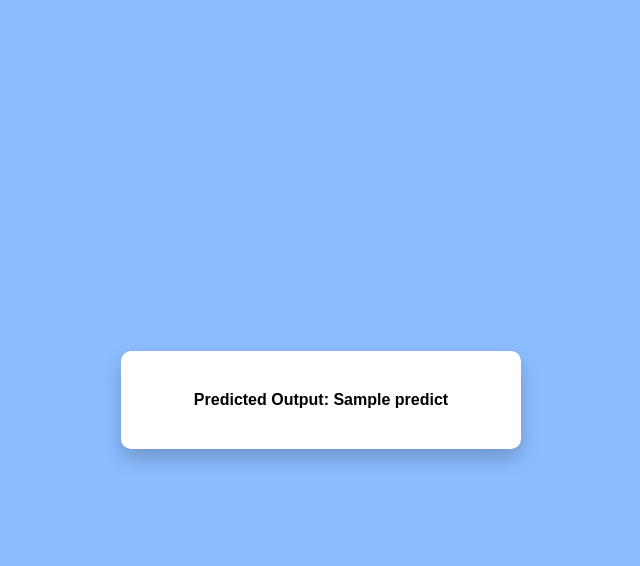
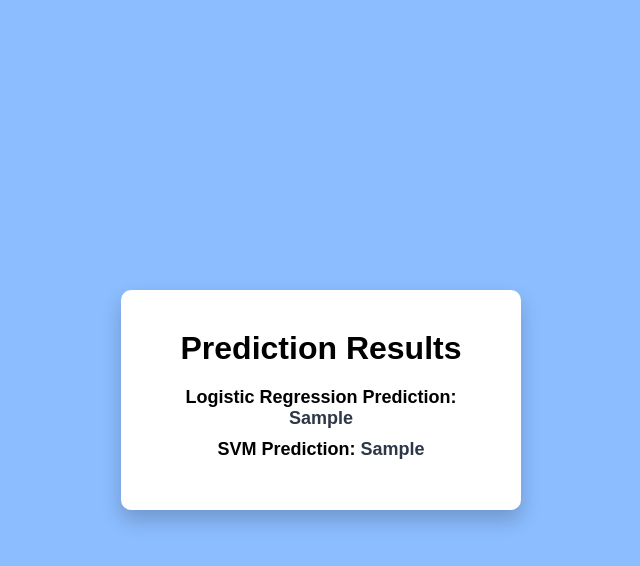
Before and after one commit to MavithaShehar/Banck_ML, a Flask app: template templates/dashboard.html in a window 1280 px wide. Shown: the top 566 px of the page, without its empty margins (319-959 px from the left). Run offline with Flask 3, Linux system fonts and the light colour scheme; the template is opened without the code that fills it: most values are stand-ins (such as "Sample title", 1, 10 or a date in 2020); parts of the project's set-up code (start-up, migrations or seed data) failed here and were passed over.

Commit message:
add LR model

```diff
--- a/app.py
+++ b/app.py
@@ -8,7 +8,7 @@ warnings.filterwarnings('ignore')
 # Load preprocessor and model
 preprocessor = joblib.load("preprocessor.pkl")
 svm_model = joblib.load("svm_model.pkl")
-
+ir_model = joblib.load("lr_model.pkl")
 app = Flask(__name__)
 
 # Define categorical and numerical columns
@@ -39,10 +39,15 @@ def customer_details():
 
 
     manual_transformed = preprocessor.transform(manual_input)
-    prediction = svm_model.predict(manual_transformed)
+    prediction1 = ir_model.predict(manual_transformed)
+    prediction2 = svm_model.predict(manual_transformed)
 
     # return the predicted output as a response
-    return render_template('dashboard.html', predict=prediction[0])
+    return render_template('dashboard.html',
+                       lr_prediction=prediction1[0],
+                       svm_prediction=prediction2[0])
+
+
 
 
 if __name__ == '__main__':
--- a/static/dashboard.css
+++ b/static/dashboard.css
@@ -59,3 +59,13 @@ h1 {
 .btn:hover {
     background: #5a67d8;
 }
+
+.results h4 {
+    margin: 10px 0;
+    font-size: 18px;
+}
+
+.results span {
+    color: #2d3748;
+    font-weight: bold;
+}
--- a/templates/dashboard.html
+++ b/templates/dashboard.html
@@ -5,11 +5,14 @@
     <meta name="viewport" content="width=device-width, initial-scale=1.0">
     <title>Dashboard</title>
     <link rel="stylesheet" href="{{ url_for('static', filename='dashboard.css') }}">
-
 </head>
 <body>
     <div class="dashboard-container">
-        <h4>Predicted Output: {{ predict }}</h4>
+        <h1>Prediction Results</h1>
+        <div class="results">
+            <h4>Logistic Regression Prediction: <span>{{ lr_prediction }}</span></h4>
+            <h4>SVM Prediction: <span>{{ svm_prediction }}</span></h4>
+        </div>
     </div>
 </body>
 </html>
```
